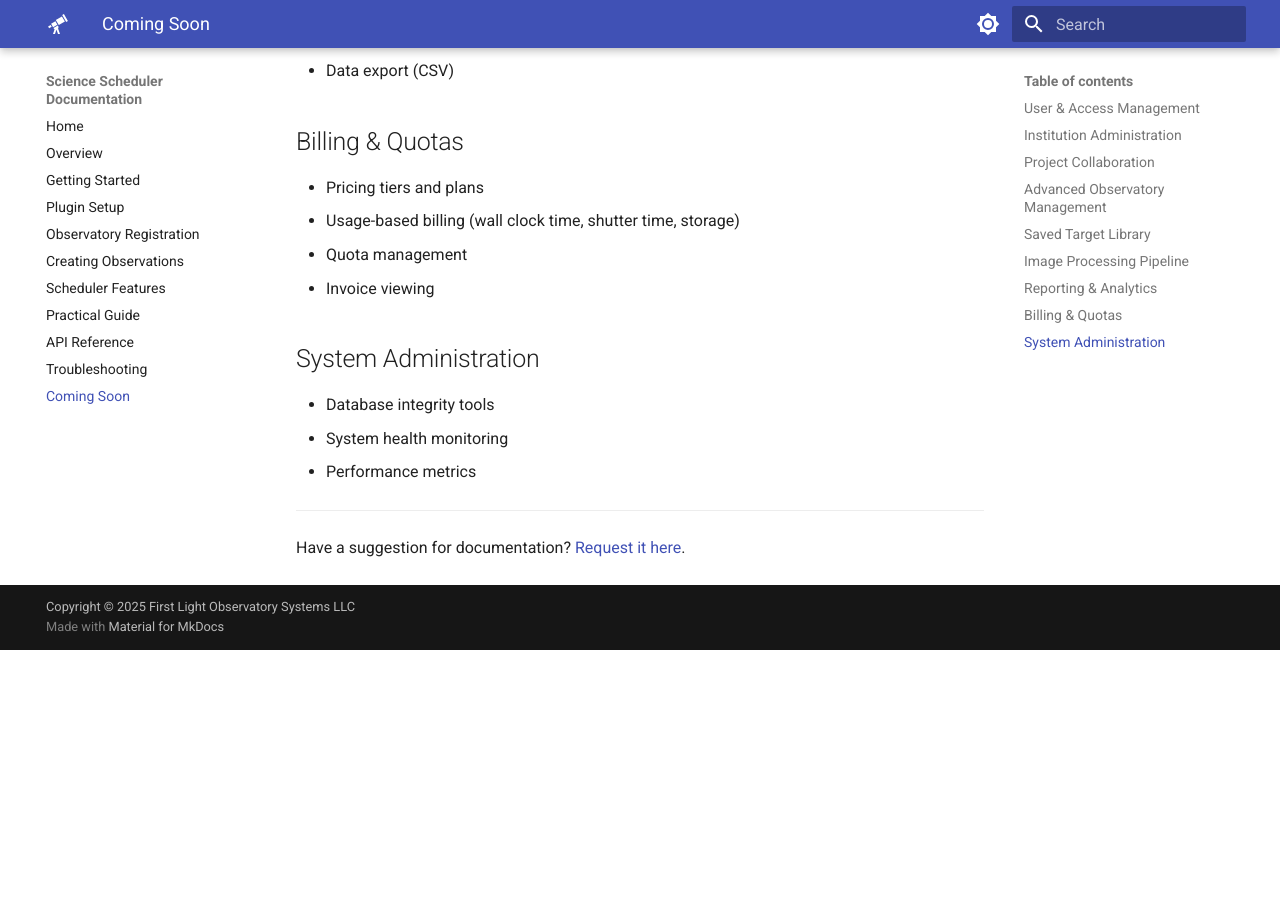
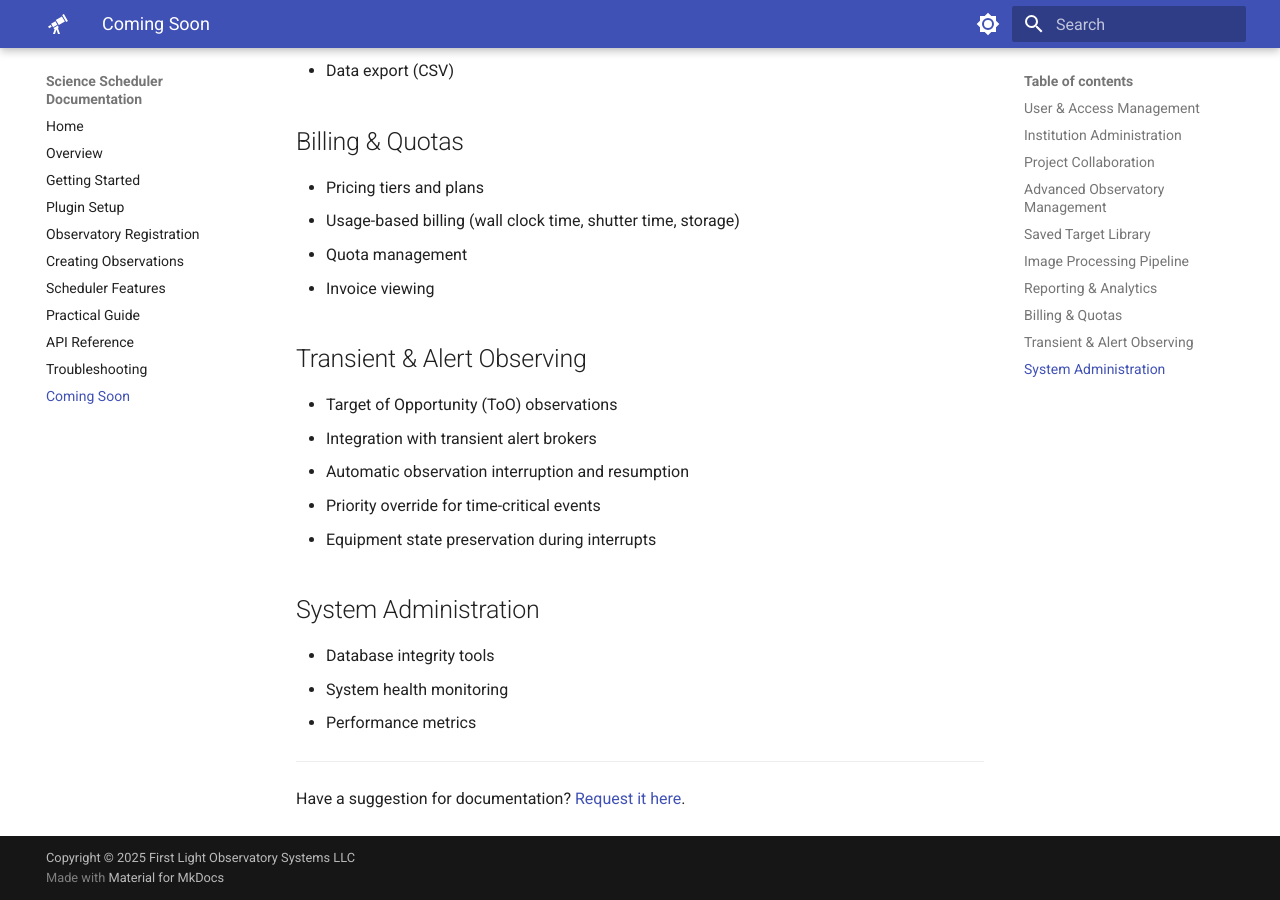
Before and after one commit to First-Light-Systems/nina-scheduler-docs, an MkDocs documentation site: the page built from docs/COMING_SOON.md, in a window 1280 px wide and 900 px high, scrolled down 1651 px. Built offline with MkDocs 1.6.1 and Material for MkDocs 9.7.7, drawn with Linux system fonts in a browser that asks for light colours; before the commit the page ends 2301 px from its top, so only the background shows below that.

Commit message:
Add transient observing features to documentation
- Updated home page to mention planned ToO support
- Added Transient & Alert Observing section to Coming Soon page

🤖 Generated with [Claude Code](https://claude.com/claude-code)

Co-Authored-By: Claude Opus 4.5 <noreply@anthropic.com>

```diff
--- a/docs/COMING_SOON.md
+++ b/docs/COMING_SOON.md
@@ -51,6 +51,13 @@ The following topics will be documented in future updates:
 - Quota management
 - Invoice viewing
 
+## Transient & Alert Observing
+- Target of Opportunity (ToO) observations
+- Integration with transient alert brokers
+- Automatic observation interruption and resumption
+- Priority override for time-critical events
+- Equipment state preservation during interrupts
+
 ## System Administration
 - Database integrity tools
 - System health monitoring
```
Also changed, not shown: docs/index.md (+1 -1 lines).
